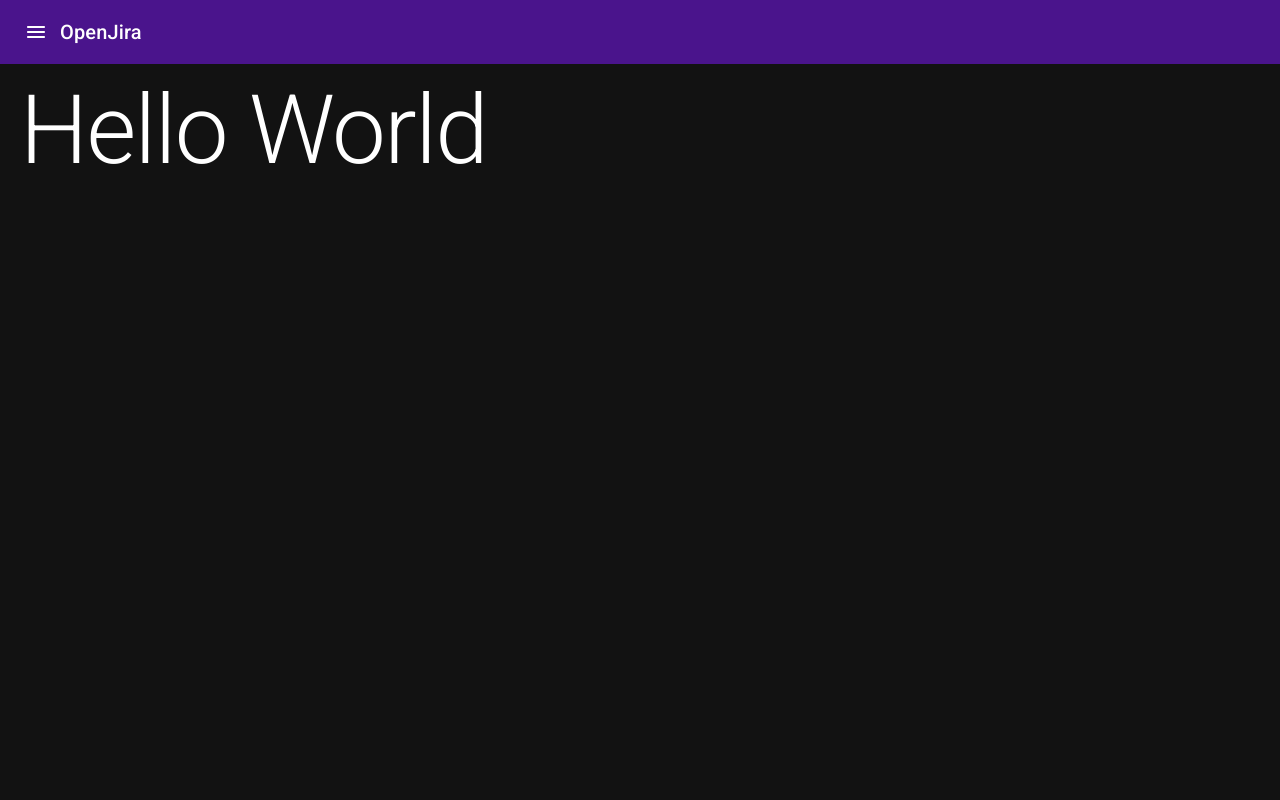
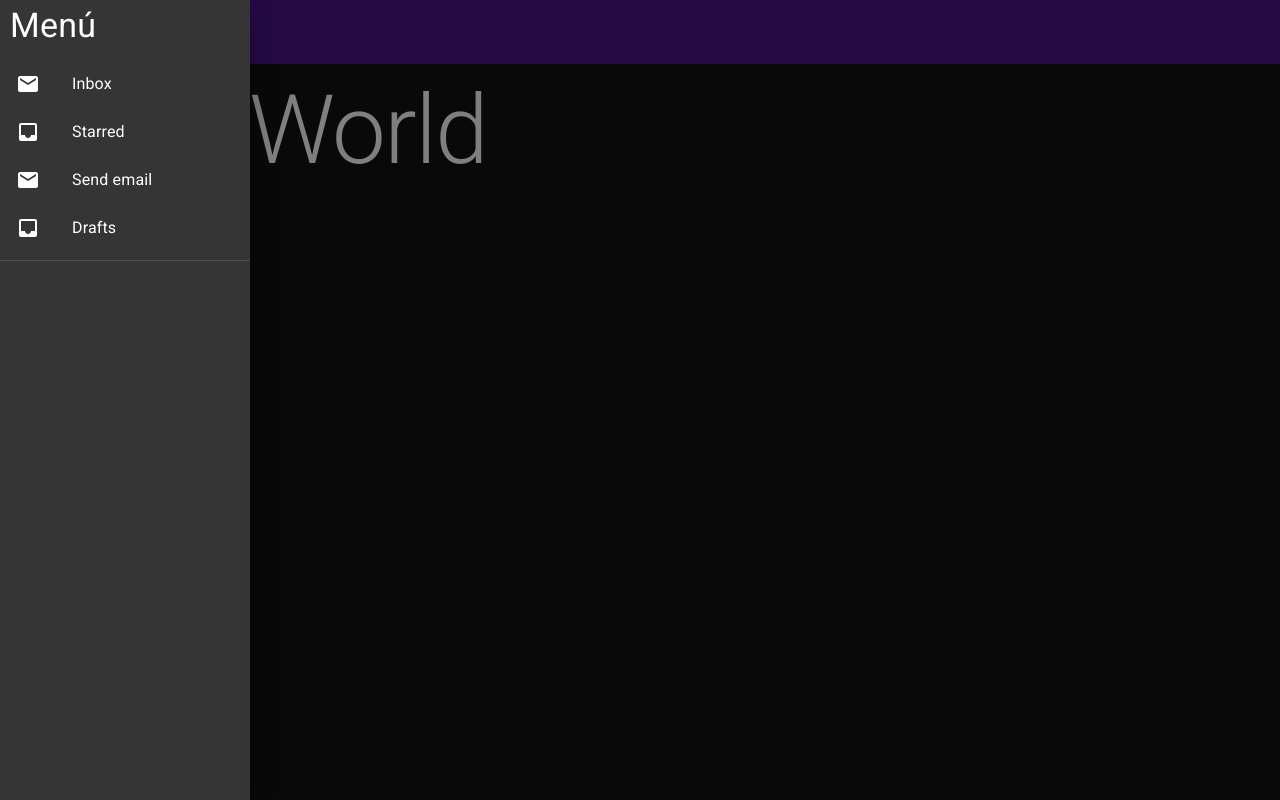
Before and after one commit to Ernestolop/openJIra, a Next.js app: page / in a window 1280 px wide. Both pictures are taken after a click on the button 36 px from the left and 32 px from the top of the page. Built offline with nearby package versions, Linux system fonts and the light colour scheme.

Commit message:
Drawer and Contex
Added a menu drawer. Added a context directory and a UI context directory with hes files.

```diff
--- a/src/components/layouts/Layout.jsx
+++ b/src/components/layouts/Layout.jsx
@@ -1,8 +1,7 @@
 import Head from "next/head";
 
 import { Box } from "@mui/material";
-
-import { Navbar } from "@/components/ui";
+import { Navbar, Drawer } from "@/components/ui";
 
 const Layout = ({title, description, keywords, children}) => {
     return (
@@ -16,6 +15,7 @@ const Layout = ({title, description, keywords, children}) => {
                 <link rel="icon" href="/favicon.ico" />
             </Head>
             <Navbar />
+            <Drawer />
             <Box sx={{ padding: "10px 20px" }}>
                 {children}
             </Box>
--- /dev/null
+++ b/src/components/ui/Drawer.jsx
@@ -0,0 +1,44 @@
+import { useContext } from "react";
+
+import { Drawer as MaterialDrawer, Box, Typography, List, ListItem, ListItemIcon, ListItemText, Divider } from "@mui/material"
+import InboxIcon from '@mui/icons-material/Inbox';
+import EmailIcon from '@mui/icons-material/Email';
+
+import { UIContext } from "@/context/ui";
+
+const menuItems = ['Inbox', 'Starred', 'Send email', 'Drafts'];
+
+const Drawer = () => {
+
+    const { sideMenuOpen, openSideMenu, closeSideMenu } = useContext(UIContext);
+
+    return (
+        <MaterialDrawer
+            anchor="left"
+            open={sideMenuOpen}
+            onClose={() => closeSideMenu()}
+
+        >
+            <Box sx={{ width: 250 }}>
+                <Box sx={{ padding: '5px 10px' }}>
+                    <Typography variant="h4">Menú</Typography>
+                </Box>
+                <List>
+                    {
+                        menuItems.map((text, index) => (
+                            <ListItem key={index}>
+                                <ListItemIcon>
+                                    {index % 2 ? <InboxIcon /> : <EmailIcon />}
+                                </ListItemIcon>
+                                <ListItemText primary={text} />
+                            </ListItem>
+                        ))
+                    }
+                </List>
+                <Divider />
+            </Box>
+        </MaterialDrawer>
+    )
+}
+
+export default Drawer;
--- a/src/components/ui/Navbar.jsx
+++ b/src/components/ui/Navbar.jsx
@@ -1,14 +1,21 @@
+import { useContext } from "react";
+
 import { AppBar, Toolbar, IconButton, Typography } from "@mui/material";
 import MenuRoundedIcon from '@mui/icons-material/MenuRounded';
 
+import { UIContext } from "@/context/ui";
 
 const Navbar = () => {
+
+    const { openSideMenu } = useContext(UIContext);
+
     return (
         <AppBar position="sticky" elevation={0}>
             <Toolbar>
                 <IconButton
                     size='large'
                     edge="start"
+                    onClick={() => openSideMenu()}
                 >
                     <MenuRoundedIcon />
                 </IconButton>
--- a/src/components/ui/index.js
+++ b/src/components/ui/index.js
@@ -1 +1,2 @@
 export {default as Navbar} from './Navbar';
+export {default as Drawer} from './Drawer';
--- /dev/null
+++ b/src/context/ui/UIContext.jsx
@@ -0,0 +1,3 @@
+import { createContext } from "react";
+
+export default createContext(null);
--- /dev/null
+++ b/src/context/ui/UIProvider.jsx
@@ -0,0 +1,29 @@
+import { useReducer } from 'react';
+
+import { UIContext, uiReducer, UI_OPEN_DRAWER, UI_CLOSE_DRAWER } from ".";
+
+const UI_INICIAL_STATE = {
+    sideMenuOpen: false,
+}
+
+const UIProvider = ({ children }) => {
+
+    const [state, dispatch] = useReducer(uiReducer, UI_INICIAL_STATE);
+
+    //Methods
+    const openSideMenu = () => dispatch({ type: UI_OPEN_DRAWER });
+    const closeSideMenu = () => dispatch({ type: UI_CLOSE_DRAWER });
+
+    return (
+        <UIContext.Provider value={{
+            ...state,
+            //Methods
+            openSideMenu,
+            closeSideMenu
+        }}>
+            {children}
+        </UIContext.Provider>
+    )
+}
+
+export default UIProvider;
--- /dev/null
+++ b/src/context/ui/index.js
@@ -0,0 +1,4 @@
+export {default as UIContext} from './UIContext';
+export {default as UIProvider} from './UIProvider';
+export {default as uiReducer} from './uiReducer';
+export * from './types';
--- /dev/null
+++ b/src/context/ui/types.js
@@ -0,0 +1,2 @@
+export const UI_OPEN_DRAWER = 'UI_OPEN_DRAWER';
+export const UI_CLOSE_DRAWER = 'UI_CLOSE_DRAWER';
--- /dev/null
+++ b/src/context/ui/uiReducer.js
@@ -0,0 +1,20 @@
+import { UI_OPEN_DRAWER, UI_CLOSE_DRAWER } from "./types";
+
+const uiReducer = (state, action) => {
+    switch(action.type) {
+        case UI_OPEN_DRAWER:
+            return {
+                ...state,
+                sideMenuOpen: true
+            };
+        case UI_CLOSE_DRAWER:
+            return {
+                ...state,
+                sideMenuOpen: false
+            };
+        default:
+            return state;
+    }
+}
+
+export default uiReducer;
--- a/src/pages/_app.jsx
+++ b/src/pages/_app.jsx
@@ -1,18 +1,21 @@
 import { ThemeProvider, CssBaseline } from '@mui/material';
+
+import { UIProvider } from '@/context/ui';
+import { darkTheme } from '../themes';
 
 import '@fontsource/roboto/300.css';
 import '@fontsource/roboto/400.css';
 import '@fontsource/roboto/500.css';
 import '@fontsource/roboto/700.css';
-import { darkTheme } from '../themes';
 
 const App = ({ Component, pageProps }) => {
   return (
-    <ThemeProvider theme={darkTheme}>
-      <CssBaseline />
-      <Component {...pageProps} />
-    </ThemeProvider>
-
+    <UIProvider>
+      <ThemeProvider theme={darkTheme}>
+        <CssBaseline />
+        <Component {...pageProps} />
+      </ThemeProvider>
+    </UIProvider>
   )
 }
 
```
